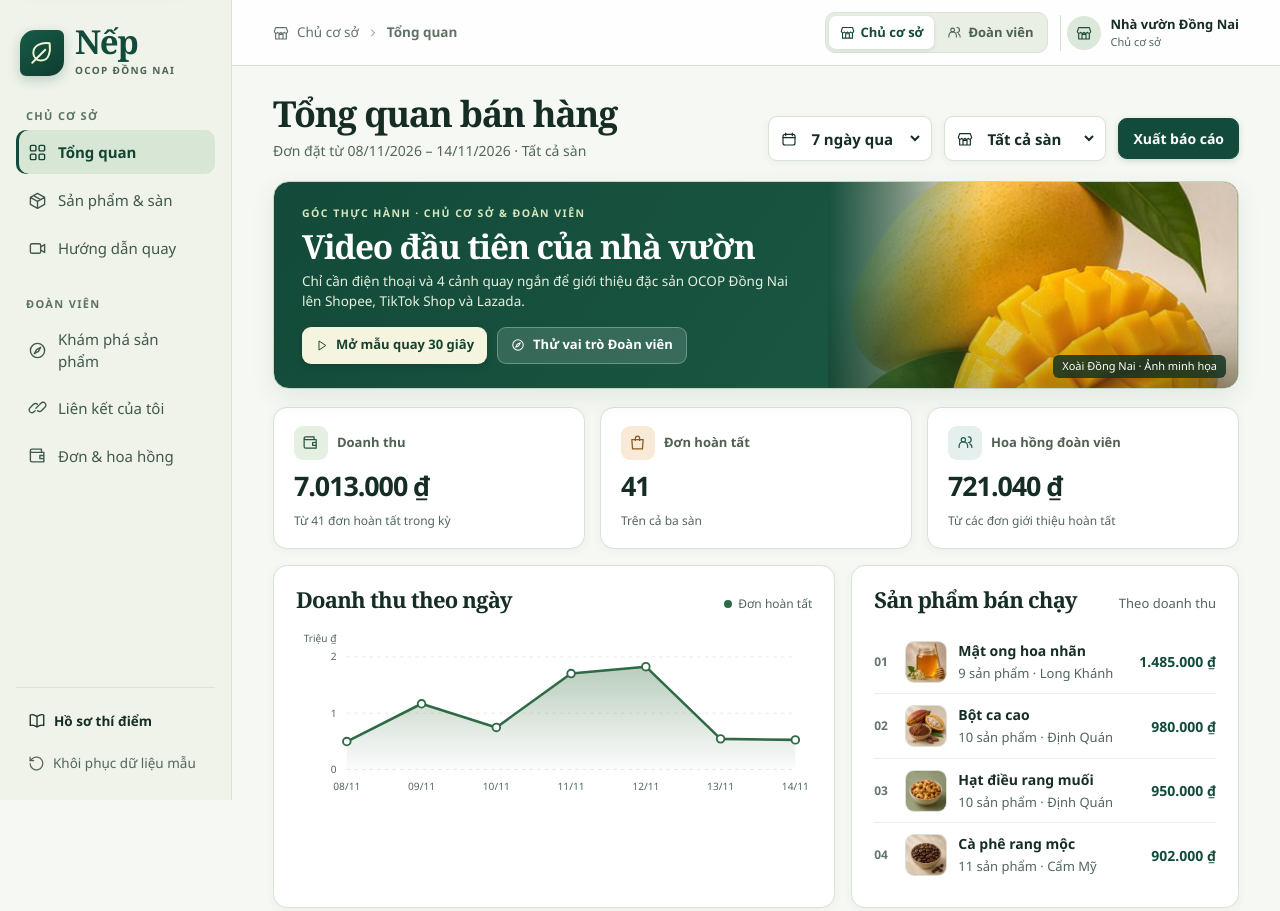
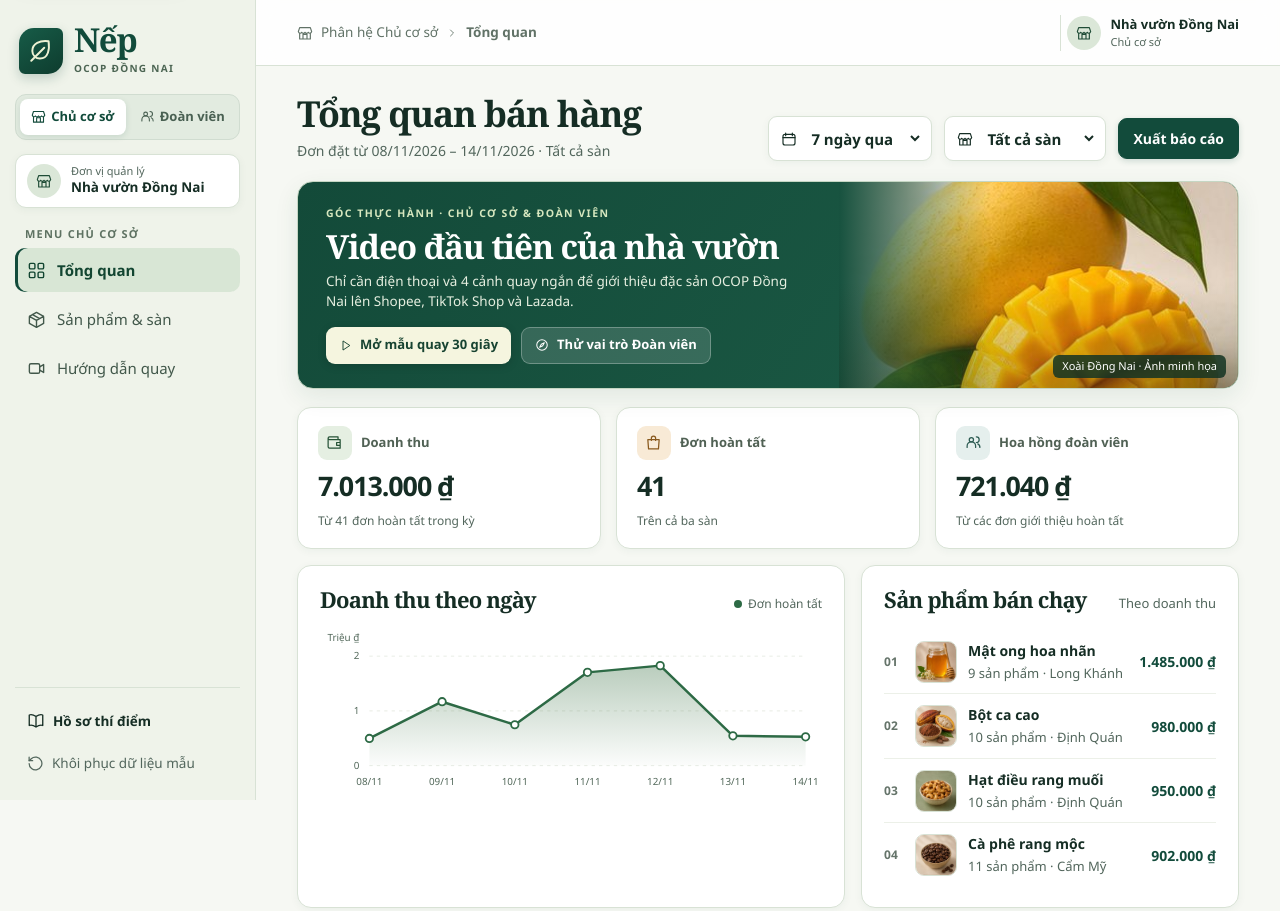
Before and after one commit to lethanhnguyen291/OCOP-Dong-Nai, a plain HTML site: page index.html in a window 1280 px wide. Shown: the top 911 px of the page. Drawn offline with Linux system fonts and the light colour scheme.

Commit message:
Cập nhật giao diện và hồ sơ thí điểm

```diff
--- a/giao-dien.css
+++ b/giao-dien.css
@@ -289,17 +289,17 @@ svg {
 /* Bố cục khung chính */
 #shell {
   display: grid;
-  grid-template-columns: 232px minmax(0, 1fr);
+  grid-template-columns: 256px minmax(0, 1fr);
   min-height: 100vh;
 }
 
 #sidebar {
   background: #eff3ea;
   border-right: 1px solid var(--edge);
-  padding: 24px 16px 18px;
+  padding: 22px 15px 18px;
   display: flex;
   flex-direction: column;
-  gap: 20px;
+  gap: 14px;
   position: sticky;
   top: 0;
   height: 100dvh;
@@ -338,18 +338,85 @@ svg {
   text-transform: uppercase;
 }
 
+/* Bộ chuyển đối tượng trong Sidebar */
+.sideroles {
+  display: grid;
+  grid-template-columns: 1fr 1fr;
+  background: #e2ebe0;
+  padding: 4px;
+  border-radius: 11px;
+  border: 1px solid #d0dcd0;
+  gap: 4px;
+}
+
+.siderolebtn {
+  min-height: 36px;
+  padding: 6px 8px;
+  border: 0;
+  border-radius: 8px;
+  background: transparent;
+  font-size: 13px;
+  font-weight: 600;
+  color: #496052;
+  gap: 5px;
+  white-space: nowrap;
+}
+
+.siderolebtn:hover {
+  background: rgba(255, 255, 255, 0.55);
+  color: var(--pine);
+}
+
+.siderolebtn.active {
+  background: #ffffff;
+  color: var(--pine);
+  font-weight: 700;
+  box-shadow: 0 2px 6px rgba(18, 75, 59, 0.12);
+}
+
+.sideprofile {
+  display: flex;
+  align-items: center;
+  gap: 10px;
+  background: #ffffff;
+  border: 1px solid var(--edge);
+  border-radius: 11px;
+  padding: 9px 11px;
+  box-shadow: var(--shadow-sm);
+}
+
+.sideprofile-info {
+  flex: 1;
+  min-width: 0;
+}
+
+.sideprofile-info small {
+  display: block;
+  font-size: 11px;
+  line-height: 1.2;
+}
+
+.sideprofile-info b {
+  display: block;
+  font-size: 13.5px;
+  color: var(--ink);
+  white-space: nowrap;
+  overflow: hidden;
+  text-overflow: ellipsis;
+}
+
 .sidecap {
   font-size: 11px;
   font-weight: 700;
-  letter-spacing: 0.12em;
+  letter-spacing: 0.11em;
   color: #5e7262;
   text-transform: uppercase;
-  margin: 6px 10px;
+  margin: 4px 10px 6px;
 }
 
 .nav {
   display: grid;
-  gap: 4px;
+  gap: 5px;
 }
 
 .nav a {
@@ -362,6 +429,7 @@ svg {
   font-weight: 550;
   padding: 9px 12px;
   border-radius: 10px;
+  white-space: nowrap;
 }
 
 .nav a span:first-of-type {
@@ -1578,13 +1646,13 @@ footer {
 /* Đáp ứng thiết bị (Responsive) */
 @media (min-width: 1550px) {
   #shell {
-    grid-template-columns: 248px minmax(0, 1fr);
+    grid-template-columns: 264px minmax(0, 1fr);
   }
 }
 
 @media (max-width: 1090px) {
   #shell {
-    grid-template-columns: 195px minmax(0, 1fr);
+    grid-template-columns: 236px minmax(0, 1fr);
   }
   #sidebar {
     padding-inline: 12px;
--- a/js/man-hinh.js
+++ b/js/man-hinh.js
@@ -82,25 +82,63 @@ function dialog(title, html) {
 function topNav() {
   const pendingCount = state.orders.filter(o => o.status === 'pending' && o.id.startsWith('D')).length;
   const myLinksCount = state.links.filter(l => l.aid === state.active).length;
+  const isGuest = page === 'ref' || page === 'join';
+  const currentRows = navs[side] || navs.seller;
 
   const brand =
     '<span class="mark">' +
     ic('leaf', 26) +
     '</span><span><b>Nếp</b><small>OCOP Đồng Nai</small></span>';
 
+  const sidebarRoleSwitch =
+    '<div class="sideroles" role="group" aria-label="Chọn đối tượng sử dụng">' +
+    '<button type="button" class="siderolebtn ' +
+    (side === 'seller' ? 'active' : '') +
+    '" data-act="switchseller">' +
+    ic('shop', 15) +
+    ' <span>Chủ cơ sở</span>' +
+    (pendingCount ? '<span class="pillcount">' + pendingCount + '</span>' : '') +
+    '</button>' +
+    '<button type="button" class="siderolebtn ' +
+    (side === 'aff' ? 'active' : '') +
+    '" data-act="switchaff">' +
+    ic('users', 15) +
+    ' <span>Đoàn viên</span></button>' +
+    '</div>';
+
+  const sidebarProfile =
+    side === 'aff'
+      ? '<div class="sideprofile"><span class="avatar">' +
+        esc(
+          activeName()
+            .split(' ')
+            .map(s => s[0])
+            .slice(-2)
+            .join('')
+        ) +
+        '</span><div class="sideprofile-info"><small>Tài khoản đoàn viên</small><b>' +
+        esc(activeName()) +
+        '</b></div>' +
+        btn(ic('switch', 14) + ' Đổi', 'person', 'plain switchbtn') +
+        '</div>'
+      : '<div class="sideprofile seller"><span class="avatar">' +
+        ic('shop', 16) +
+        '</span><div class="sideprofile-info"><small>Đơn vị quản lý</small><b>Nhà vườn Đồng Nai</b></div></div>';
+
   document.querySelector('#sidebar').innerHTML =
-    '<a class="brand" href="#overview" aria-label="Nếp, trang tổng quan">' +
+    '<a class="brand" href="#' +
+    (side === 'aff' ? 'discover' : 'overview') +
+    '" aria-label="Nếp, trang chính">' +
     brand +
     '</a>' +
-    Object.entries(navs)
-      .map(
-        ([r, rows]) =>
+    sidebarRoleSwitch +
+    sidebarProfile +
     '<div class="navgroup"><div class="sidecap">' +
-          (r === 'seller' ? 'Chủ cơ sở' : 'Đoàn viên') +
+    (side === 'seller' ? 'Menu Chủ cơ sở' : 'Menu Đoàn viên') +
     '</div><nav class="nav" aria-label="' +
-          (r === 'seller' ? 'Ứng dụng người bán' : 'Ứng dụng affiliate') +
+    (side === 'seller' ? 'Ứng dụng người bán' : 'Ứng dụng đoàn viên') +
     '">' +
-          rows
+    currentRows
       .map(([k, t, i]) => {
         const badgeHtml =
           k === 'overview' && pendingCount
@@ -123,32 +161,13 @@ function topNav() {
         );
       })
       .join('') +
-          '</nav></div>'
-      )
-      .join('') +
+    '</nav></div>' +
     '<div class="sidefoot">' +
     btn(ic('book', 18) + ' Hồ sơ thí điểm', 'dossier', 'plain fullbtn') +
     btn(ic('refresh', 17) + ' Khôi phục dữ liệu mẫu', 'resetdemo', 'plain fullbtn mutedbtn') +
     '</div>';
 
-  const isGuest = page === 'ref' || page === 'join';
   const identity = isGuest ? 'Khách trải nghiệm' : side === 'seller' ? 'Nhà vườn Đồng Nai' : activeName();
-
-  const roleSwitcher =
-    '<div class="roleswitch" role="group" aria-label="Chuyển nhanh vai trò">' +
-    '<button type="button" class="rolebtn ' +
-    (!isGuest && side === 'seller' ? 'active' : '') +
-    '" data-act="switchseller">' +
-    ic('shop', 15) +
-    ' <span>Chủ cơ sở</span>' +
-    (pendingCount ? '<span class="pillcount">' + pendingCount + '</span>' : '') +
-    '</button>' +
-    '<button type="button" class="rolebtn ' +
-    (!isGuest && side === 'aff' ? 'active' : '') +
-    '" data-act="switchaff">' +
-    ic('users', 15) +
-    ' <span>Đoàn viên</span></button>' +
-    '</div>';
 
   document.querySelector('#top').innerHTML =
     '<div class="row">' +
@@ -161,7 +180,7 @@ function topNav() {
     '<div class="crumb">' +
     ic(side === 'seller' ? 'shop' : 'compass', 16) +
     ' <span>' +
-    (isGuest ? 'Trải nghiệm khách' : rolelabel()) +
+    (isGuest ? 'Trải nghiệm khách' : 'Phân hệ ' + rolelabel()) +
     '</span> ' +
     ic('arr', 12) +
     ' <b>' +
@@ -169,7 +188,6 @@ function topNav() {
     '</b></div>' +
     '</div>' +
     '<div class="topactions">' +
-    roleSwitcher +
     '<div class="topidentity">' +
     '<span class="avatar">' +
     ic(isGuest ? 'user' : side === 'seller' ? 'shop' : 'user', 16) +
@@ -179,7 +197,7 @@ function topNav() {
     '</span><span class="role">' +
     (isGuest ? 'Bản thí điểm' : rolelabel()) +
     '</span></div>' +
-    (side === 'aff' && !isGuest ? btn(ic('switch', 15) + ' Đổi', 'person', 'plain switchbtn') : '') +
+    (side === 'aff' && !isGuest ? btn(ic('switch', 15) + ' Đổi tài khoản', 'person', 'plain switchbtn') : '') +
     '</div>' +
     '</div>';
 }
```
Also changed, not shown: 3 other files. Lines whose indentation alone changed are shown as unchanged.
